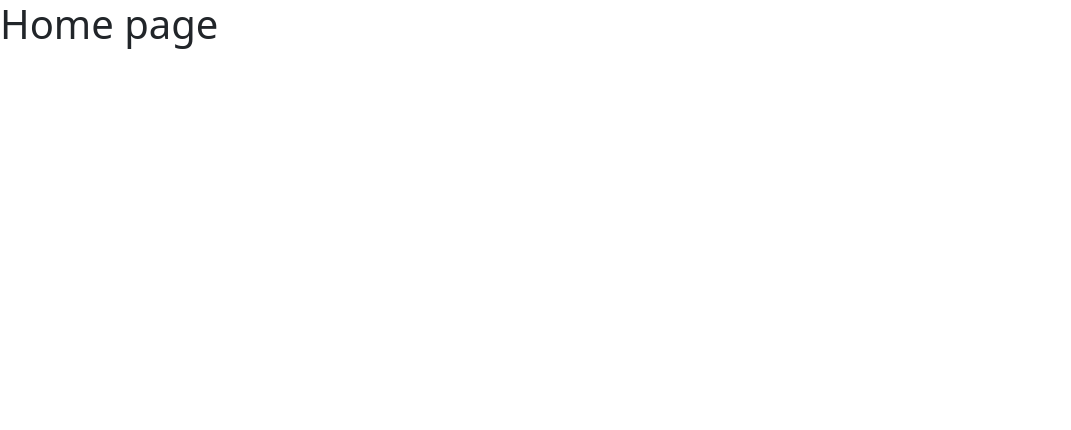
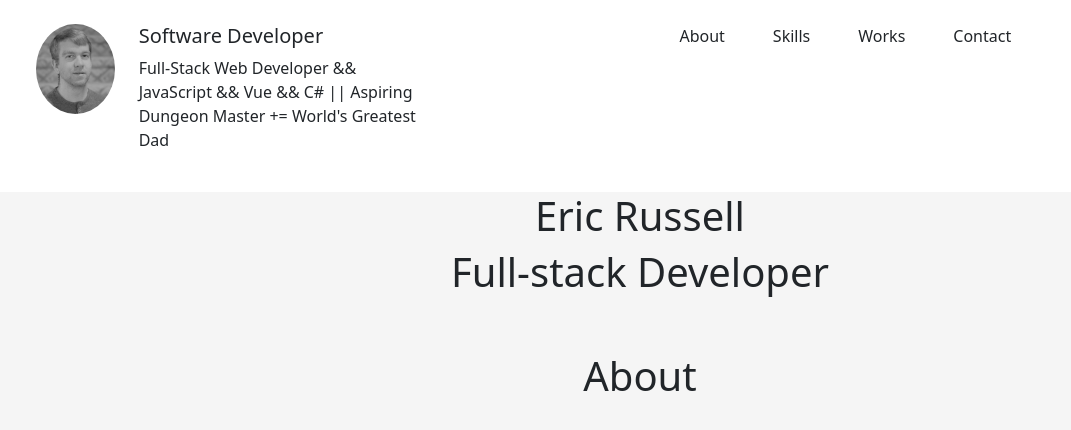
Before and after one commit to EricTimRussell/Portfolio, a Vue app: page / in a window 1280 px wide. Shown: the top 430 px of the page, without its empty margins (0-1071 px from the left). Built offline with nearby package versions, Linux system fonts and the light colour scheme.

Commit message:
init push for components and layout

```diff
--- a/src/App.vue
+++ b/src/App.vue
@@ -1,13 +1,18 @@
 <script setup>
 import { RouterLink, RouterView } from 'vue-router'
+import NavbarComponent from "./components/NavbarComponent.vue";
 </script>
 
 <template>
   <header>
-
+    <NavbarComponent />
   </header>
-
-  <RouterView />
+  <main>
+    <RouterView />
+  </main>
+  <footer>
+    <!-- footer component with all my contact stuff -->
+  </footer>
 </template>
 
 <style scoped></style>
--- a/src/assets/main.css
+++ b/src/assets/main.css
@@ -0,0 +1,3 @@
+main {
+  background-color: #e1e1e137;
+}
--- /dev/null
+++ b/src/components/AboutComponent.vue
@@ -0,0 +1,17 @@
+<template>
+  <div>
+    <h1>About</h1>
+  </div>
+</template>
+
+<script>
+export default {
+  setup() {
+
+
+    return {}
+  }
+}
+</script>
+
+<style scoped></style>
--- /dev/null
+++ b/src/components/HeroComponent.vue
@@ -0,0 +1,23 @@
+<template>
+  <!-- SECTION Hero section -->
+  <section class="container-fluid">
+    <div class="row">
+      <div class="col-12 d-flex flex-column justify-content-center align-items-center">
+        <h1>Eric Russell</h1>
+        <h1>Full-stack Developer</h1>
+      </div>
+    </div>
+  </section>
+</template>
+
+<script>
+export default {
+  setup() {
+
+
+    return {}
+  }
+}
+</script>
+
+<style scoped></style>
--- /dev/null
+++ b/src/components/NavbarComponent.vue
@@ -0,0 +1,45 @@
+<template>
+  <div class="container-fluid">
+    <div class="row navbar-height">
+      <div class="col-1">
+        <img src="../assets/images/EricBnW (3).JPG" class="card-img-top profile-img" alt="profile image">
+      </div>
+      <div class="col-3">
+        <h5 class="">Software Developer</h5>
+        <p class="">Full-Stack Web Developer && JavaScript && Vue && C# || Aspiring Dungeon Master += World's Greatest Dad
+        </p>
+      </div>
+      <div class="col-8 d-flex justify-content-center">
+        <nav class="d-flex gap-5">
+          <a>About</a>
+          <a>Skills</a>
+          <a>Works</a>
+          <a>Contact</a>
+        </nav>
+      </div>
+    </div>
+  </div>
+</template>
+
+<script>
+export default {
+  setup() {
+
+
+    return {}
+  }
+}
+</script>
+
+<style scoped>
+.profile-img {
+  border-radius: 50%;
+  max-height: auto;
+  max-width: 8rem;
+}
+
+.navbar-height {
+  height: 12rem;
+  padding: 1.5rem;
+}
+</style>
--- a/src/views/HomeView.vue
+++ b/src/views/HomeView.vue
@@ -1,17 +1,28 @@
 <template>
-  <div>
-    <h1>Home page</h1>
-  </div>
+  <main>
+    <div>
+      <HeroComponent />
+    </div>
+    <div class="py-5 text-center">
+      <AboutComponent />
+    </div>
+  </main>
 </template>
 
 <script>
+import AboutComponent from "../components/AboutComponent.vue";
+import HeroComponent from "../components/HeroComponent.vue";
+
 export default {
   setup() {
-
-
-    return {}
-  }
+    return {};
+  },
+  components: { HeroComponent, AboutComponent }
 }
 </script>
 
-<style lang="scss" scoped></style>
+<style scoped>
+.border-b {
+  border-bottom: 3px black solid;
+}
+</style>
```
Also changed, not shown: src/components/ContactMeComponent.vue (added, +17 -0 lines), src/components/MyWorksComponent.vue (added, +17 -0 lines), src/components/SkillsComponent.vue (added, +17 -0 lines), src/assets/images/EricBnW (3).JPG (added).
